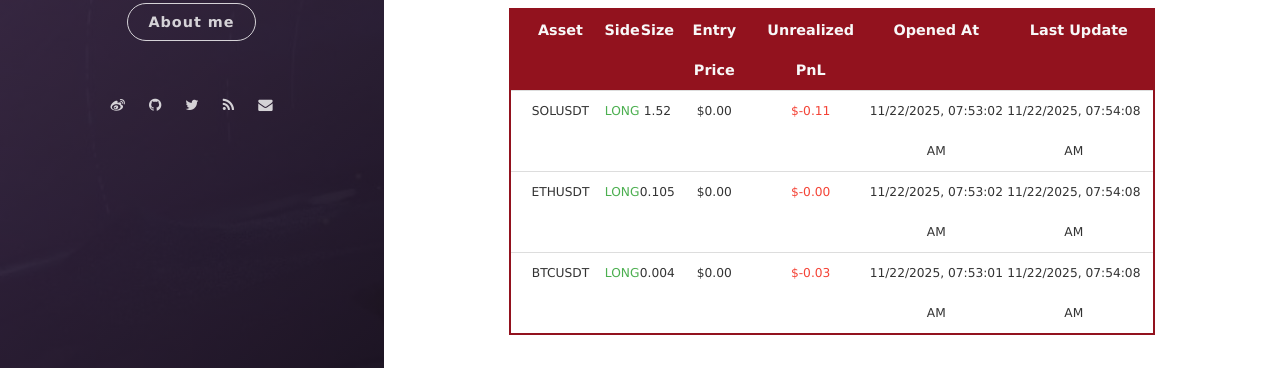
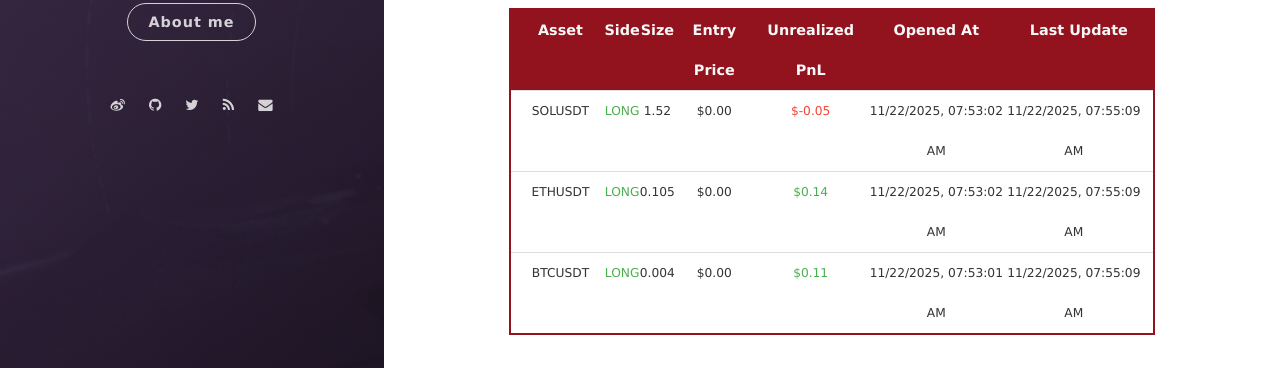
Before and after one commit to leeyegy/leeyegy.github.io, a Jekyll site: the page built from live-trading.html, in a window 1280 px wide and 1081 px high. Shown: the part 646-1014 px from the top of the window. Built offline with Jekyll 4.4.1, drawn with Linux system fonts in a browser that asks for light colours; nearby versions of some CDN libraries.

Commit message:
AccountMonitor: refresh positions 2025-11-22T15:55:09+08:00

```diff
--- a/assets/data/binance/positions.json
+++ b/assets/data/binance/positions.json
@@ -4,26 +4,26 @@
     "side": "LONG",
     "size": 1.52,
     "entryPrice": 0.0,
-    "unrealizedPnl": -0.1064,
+    "unrealizedPnl": -0.0456,
     "openedAt": "2025-11-22T15:53:02+08:00",
-    "reportedAt": "2025-11-22T15:54:08+08:00"
+    "reportedAt": "2025-11-22T15:55:09+08:00"
   },
   {
     "symbol": "ETHUSDT",
     "side": "LONG",
     "size": 0.105,
     "entryPrice": 0.0,
-    "unrealizedPnl": -0.00105,
+    "unrealizedPnl": 0.1449,
     "openedAt": "2025-11-22T15:53:02+08:00",
-    "reportedAt": "2025-11-22T15:54:08+08:00"
+    "reportedAt": "2025-11-22T15:55:09+08:00"
   },
   {
     "symbol": "BTCUSDT",
     "side": "LONG",
     "size": 0.004,
     "entryPrice": 0.0,
-    "unrealizedPnl": -0.0328,
+    "unrealizedPnl": 0.106,
     "openedAt": "2025-11-22T15:53:01+08:00",
-    "reportedAt": "2025-11-22T15:54:08+08:00"
+    "reportedAt": "2025-11-22T15:55:09+08:00"
   }
 ]
```
